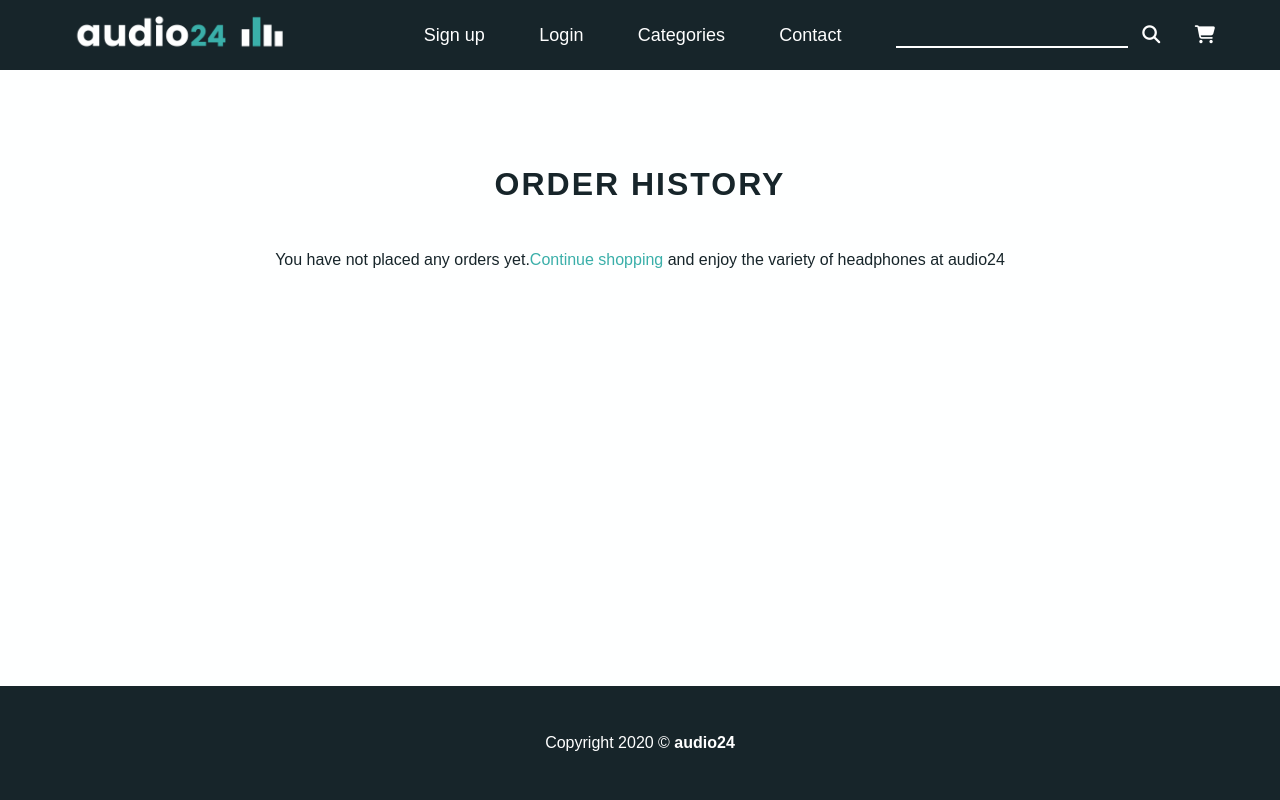
After one commit to matt-stanford/audio24_ecomm_site, a Django app: page /order_history/ in a window 1280 px wide. The commit adds this page. Run offline with Django 3.2, Linux system fonts and the light colour scheme; a user stored in the database is signed in; data comes from the database, SQL or seed files in the repository; both versions use the stored data as it was after the commit; some libraries are stand-ins or nearby versions.

Commit message:
Added order history page

```diff
--- a/store/urls.py
+++ b/store/urls.py
@@ -14,4 +14,5 @@ urlpatterns = [
     path('account/signup/', views.signupView, name='signup'),
     path('account/signin/', views.signinView, name='signin'),
     path('account/signout/', views.signoutView, name='signout'),
+    path('order_history/', views.orderHistory, name='order_history'),
 ]
--- a/store/views.py
+++ b/store/views.py
@@ -8,6 +8,7 @@ from django.contrib.auth.models import Group, User
 from .forms import SignUpForm
 from django.contrib.auth.forms import AuthenticationForm
 from django.contrib.auth import authenticate, login, logout
+from django.contrib.auth.decorators import login_required
 
 def index(request, category_slug=None):
     category_page = None
@@ -242,3 +243,10 @@ def signinView(request):
 def signoutView(request):
     logout(request)
     return redirect('signin')
+
+@login_required(redirect_field_name='next', login_url='signin')
+def orderHistory(request):
+    if request.user.is_authenticated:
+        email = request.user.email
+        order_details = Order.objects.filter(emailAddress=email)
+    return render(request, 'store/orders_list.html', {'order_details': order_details})
--- a/templates/partials/_navbar.html
+++ b/templates/partials/_navbar.html
@@ -9,16 +9,23 @@
     </label>
     <ul>
         {% if request.user.is_authenticated and request.user.first_name %}
-            <li><span class="welcome-span">Welcome, {{ request.user.first_name }}</span></li>
-            <li><a href="{% url 'signout' %}">Sign out</a></li>
+            <li>
+                <label for="btn-1" class="show">{{ request.user.first_name | slice:":1" }}{{ request.user.last_name | slice:":1" }} +</label>
+                <a href="#">{{ request.user.first_name | slice:":1" }}{{ request.user.last_name | slice:":1" }} <i class="fas fa-user"></i></a>
+                <input type="checkbox" id="btn-1" class="hide">
+                <ul>
+                    <li><a href="{% url 'order_history' %}">Order history</a></li>
+                    <li><a href="{% url 'signout' %}">Sign out</a></li>
+                </ul>
+            </li>
         {% else %}
             <li><a href="{% url 'signup' %}">Sign up</a></li>
             <li><a href="{% url 'signin' %}">Login</a></li>
         {% endif %}
         <li>
-            <label for="btn-1" class="show">Categories +</label>
+            <label for="btn-2" class="show">Categories +</label>
             <a href="#">Categories</a>
-            <input type="checkbox" id="btn-1" class="hide">
+            <input type="checkbox" id="btn-2" class="hide">
             <ul>
                 <li><a href="{% url 'index' %}">All Products</a></li>
                 {% for category in links %}
--- /dev/null
+++ b/templates/store/orders_list.html
@@ -0,0 +1,42 @@
+{% extends 'base.html' %}
+
+{% load static %}
+
+{% block title %}Order History{% endblock %}
+
+{% block content %}
+    <div class="container">
+        <div class="row mt-5">
+            <h1 class="section-header">Order history</h1>
+        </div>
+        <div class="row">
+            {% if order_details %}
+            <table>
+                <thead>
+                    <tr>
+                        <th>Order Number</th>
+                        <th>Order Date</th>
+                        <th>Total Amount</th>
+                        <th>Status</th>
+                        <th>Action</th>
+                    </tr>
+                </thead>
+                <tbody>
+                    {% for order in order_details %}
+                        <tr>
+                            <td>{{ order.id }}</td>
+                            <td>{{ order.created | date:"d M Y"}}</td>
+                            <td>{{ order.total }}</td>
+                            <td><i class="fas fa-check"></i></td>
+                            <td><a href="">View Order</a></td>
+                        </tr>
+                    {% endfor %}
+                </tbody>
+            </table>
+            {% else %}
+            <p>You have not placed any orders yet.</p>
+            <p><a href="{% url 'index' %}">Continue shopping</a> and enjoy the variety of headphones at audio24</p>
+            {% endif %}
+        </div>
+    </div>
+{% endblock %}
```
Also changed, not shown: db.sqlite3.
